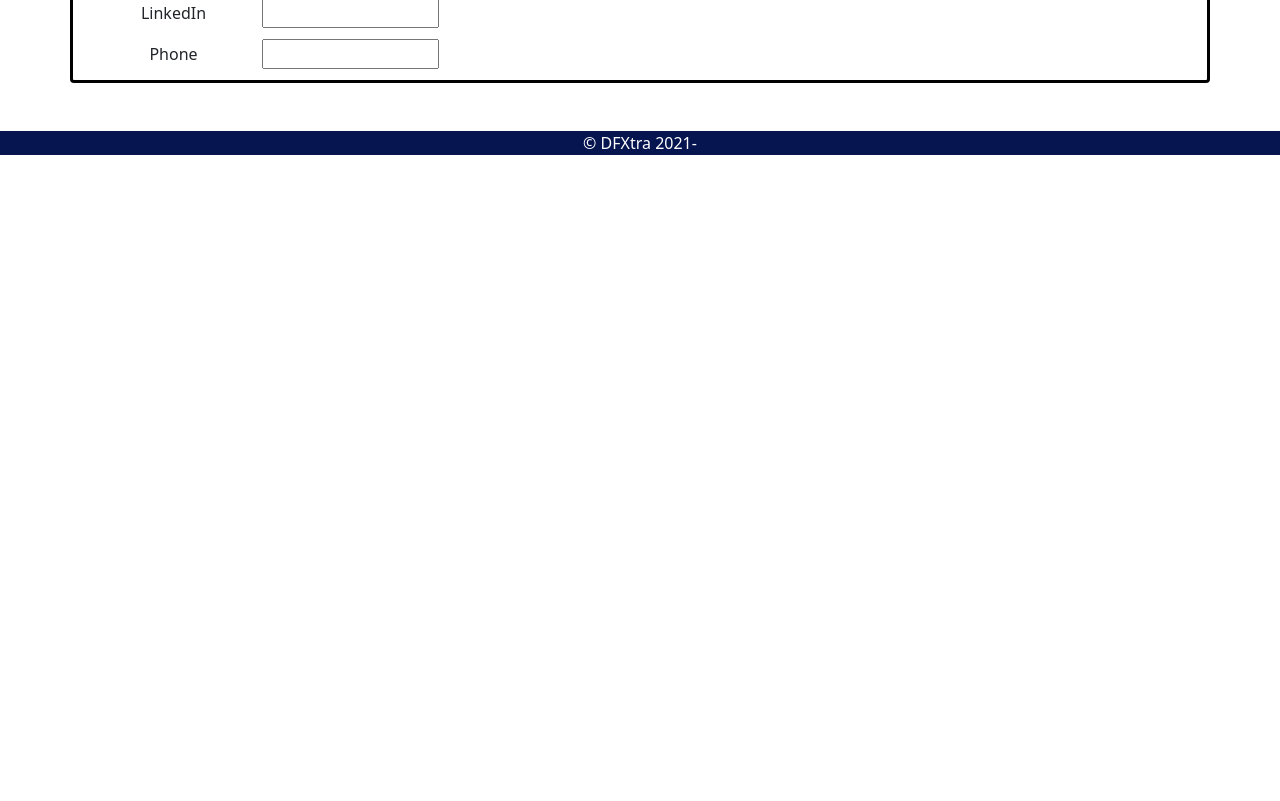
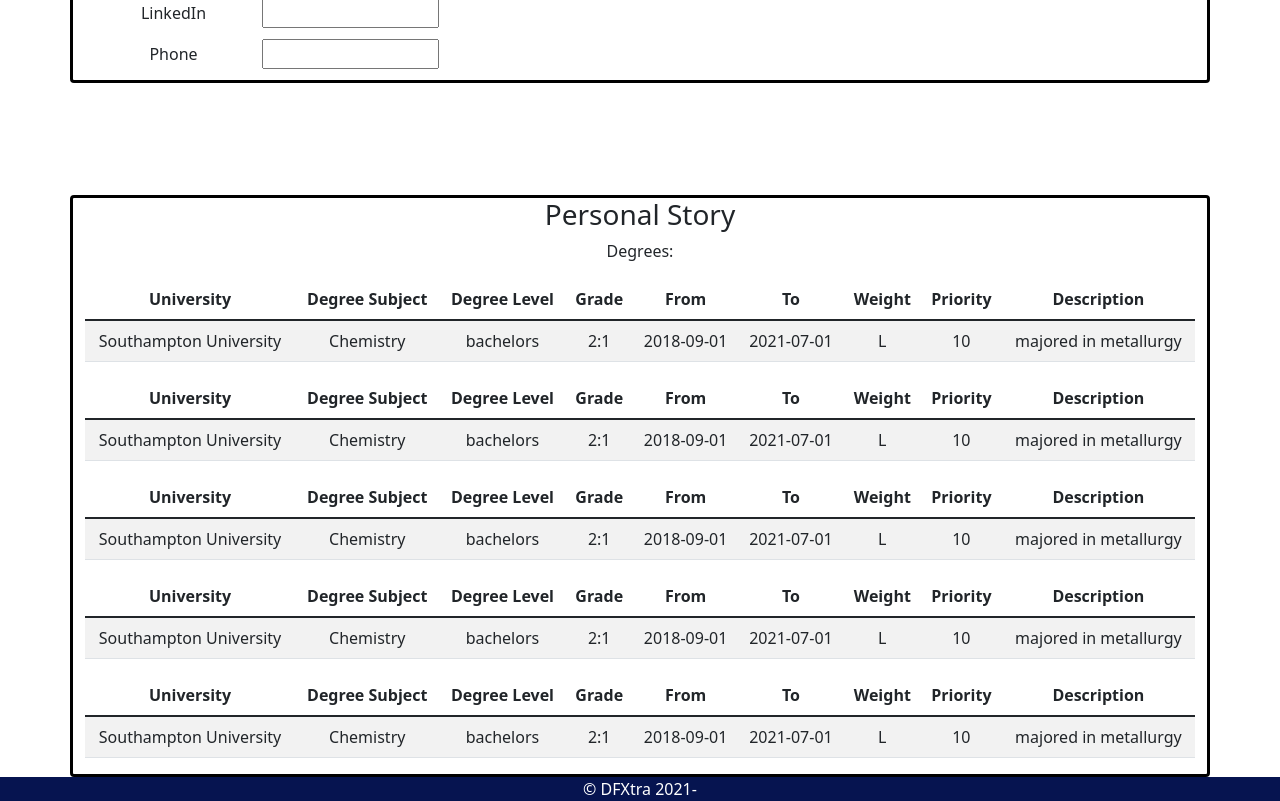
Before and after one commit to dfGroup2/team-engineering-frontend, a React (Create React App) app in the folder frontend/: page /edit in a window 1280 px wide. Shown: the part 500-1301 px from the top of the page. Before the commit the page ends 800 px from the top, so only its background shows below. Built offline with nearby package versions, Linux system fonts and the light colour scheme.

Commit message:
added tables and failed test heading

```diff
--- a/frontend/src/App.js
+++ b/frontend/src/App.js
@@ -9,6 +9,7 @@ import Footer from './Components/Footer'
 import ProfilePage from './Components/GradProfileComponents/ProfilePage';
 import EditProfilePage from './Components/EditProfileComponents/EditProfilePage';
 import EditPersonalInfoSection from './Components/EditProfileComponents/EditPersonalInfoSection';
+import EditPersonalStory from './Components/EditProfileComponents/EditPersonalStory';
 
 function App() {
   return (
@@ -22,7 +23,11 @@ function App() {
             <div className="parent-container">
               <EditPersonalInfoSection />
             </div><br /><br />
-          </div>
+
+            <div className="parent-container">
+              <EditPersonalStory />
+            </div>
+            </div>
           }></Route>
         </Routes>
         <Footer />
--- a/frontend/src/Components/EditProfileComponents/EditPersonalStory.jsx
+++ b/frontend/src/Components/EditProfileComponents/EditPersonalStory.jsx
@@ -3,9 +3,153 @@ import PropTypes from 'prop-types'
 
 const EditPersonalStory = props => {
     return (
-        <div>
+        <div className="container card borderClass">
             <h3>Personal Story</h3>
             <p>Degrees:</p>
+
+        <div>
+            <table className="table table-striped">
+<thead>
+	<tr>
+		<th>University</th>
+		<th>Degree Subject</th>
+		<th>Degree Level</th>
+		<th>Grade</th>
+		<th>From</th>
+		<th>To</th>
+		<th>Weight</th>
+		<th>Priority</th>
+		<th>Description</th>
+	</tr>
+</thead>
+<tbody>
+	<tr>
+		<td>Southampton University</td>
+		<td>Chemistry</td>
+		<td>bachelors</td>
+		<td>2:1</td>
+		<td>2018-09-01</td>
+		<td>2021-07-01</td>
+		<td>L</td>
+		<td>10</td>
+		<td>majored in metallurgy</td>
+	</tr>
+</tbody>
+                </table>
+
+                <table className="table table-striped">
+<thead>
+	<tr>
+		<th>University</th>
+		<th>Degree Subject</th>
+		<th>Degree Level</th>
+		<th>Grade</th>
+		<th>From</th>
+		<th>To</th>
+		<th>Weight</th>
+		<th>Priority</th>
+		<th>Description</th>
+	</tr>
+</thead>
+<tbody>
+	<tr>
+		<td>Southampton University</td>
+		<td>Chemistry</td>
+		<td>bachelors</td>
+		<td>2:1</td>
+		<td>2018-09-01</td>
+		<td>2021-07-01</td>
+		<td>L</td>
+		<td>10</td>
+		<td>majored in metallurgy</td>
+	</tr>
+</tbody>
+                </table>
+                <table className="table table-striped">
+<thead>
+	<tr>
+		<th>University</th>
+		<th>Degree Subject</th>
+		<th>Degree Level</th>
+		<th>Grade</th>
+		<th>From</th>
+		<th>To</th>
+		<th>Weight</th>
+		<th>Priority</th>
+		<th>Description</th>
+	</tr>
+</thead>
+<tbody>
+	<tr>
+		<td>Southampton University</td>
+		<td>Chemistry</td>
+		<td>bachelors</td>
+		<td>2:1</td>
+		<td>2018-09-01</td>
+		<td>2021-07-01</td>
+		<td>L</td>
+		<td>10</td>
+		<td>majored in metallurgy</td>
+	</tr>
+</tbody>
+                </table>
+                <table className="table table-striped">
+<thead>
+	<tr>
+		<th>University</th>
+		<th>Degree Subject</th>
+		<th>Degree Level</th>
+		<th>Grade</th>
+		<th>From</th>
+		<th>To</th>
+		<th>Weight</th>
+		<th>Priority</th>
+		<th>Description</th>
+	</tr>
+</thead>
+<tbody>
+	<tr>
+		<td>Southampton University</td>
+		<td>Chemistry</td>
+		<td>bachelors</td>
+		<td>2:1</td>
+		<td>2018-09-01</td>
+		<td>2021-07-01</td>
+		<td>L</td>
+		<td>10</td>
+		<td>majored in metallurgy</td>
+	</tr>
+</tbody>
+                </table>
+                <table className="table table-striped">
+<thead>
+	<tr>
+		<th>University</th>
+		<th>Degree Subject</th>
+		<th>Degree Level</th>
+		<th>Grade</th>
+		<th>From</th>
+		<th>To</th>
+		<th>Weight</th>
+		<th>Priority</th>
+		<th>Description</th>
+	</tr>
+</thead>
+<tbody>
+	<tr>
+		<td>Southampton University</td>
+		<td>Chemistry</td>
+		<td>bachelors</td>
+		<td>2:1</td>
+		<td>2018-09-01</td>
+		<td>2021-07-01</td>
+		<td>L</td>
+		<td>10</td>
+		<td>majored in metallurgy</td>
+	</tr>
+</tbody>
+</table>
+</div>
         </div>
     )
 }
```
Also changed, not shown: 1 other file (tests, documents, lock files or other folders).
